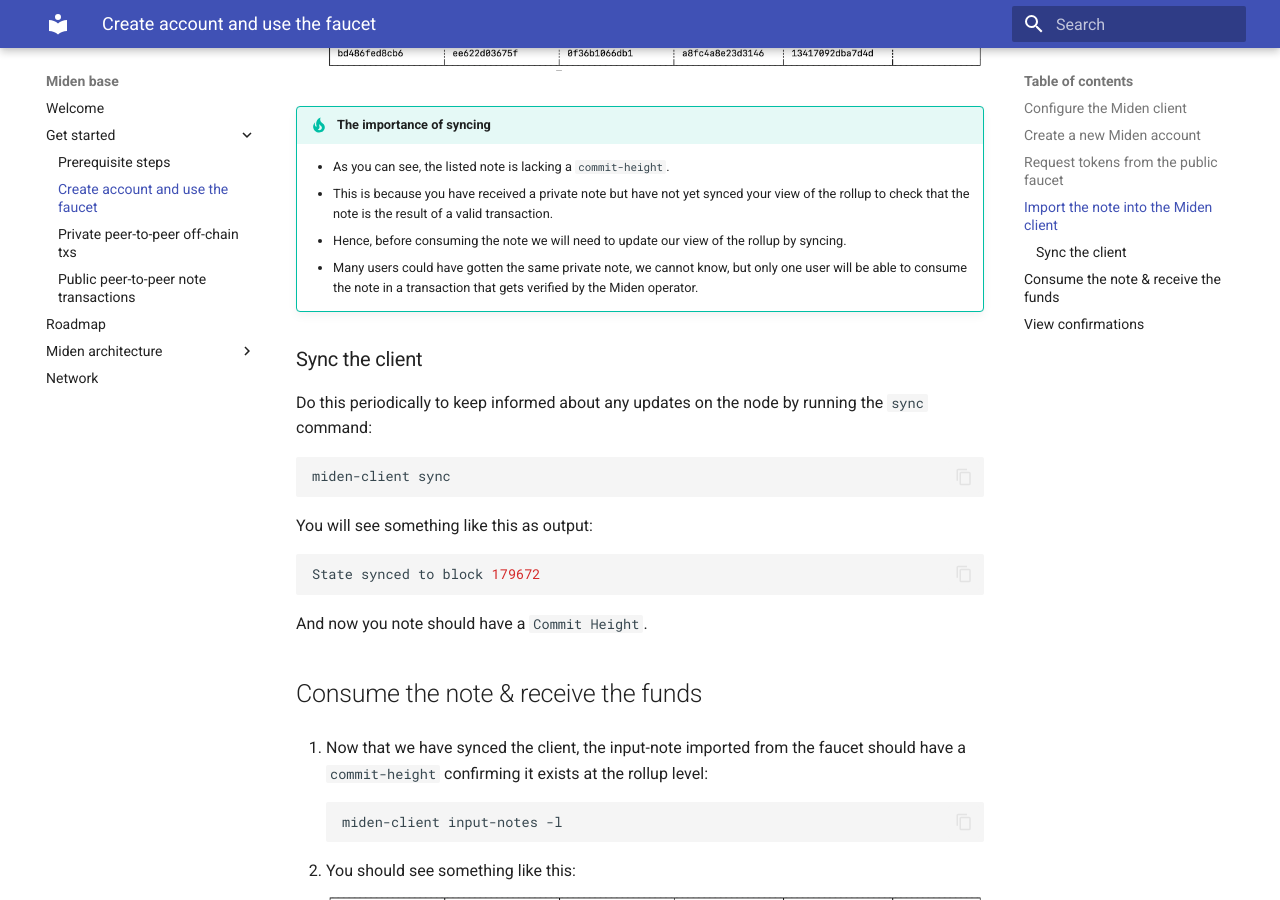
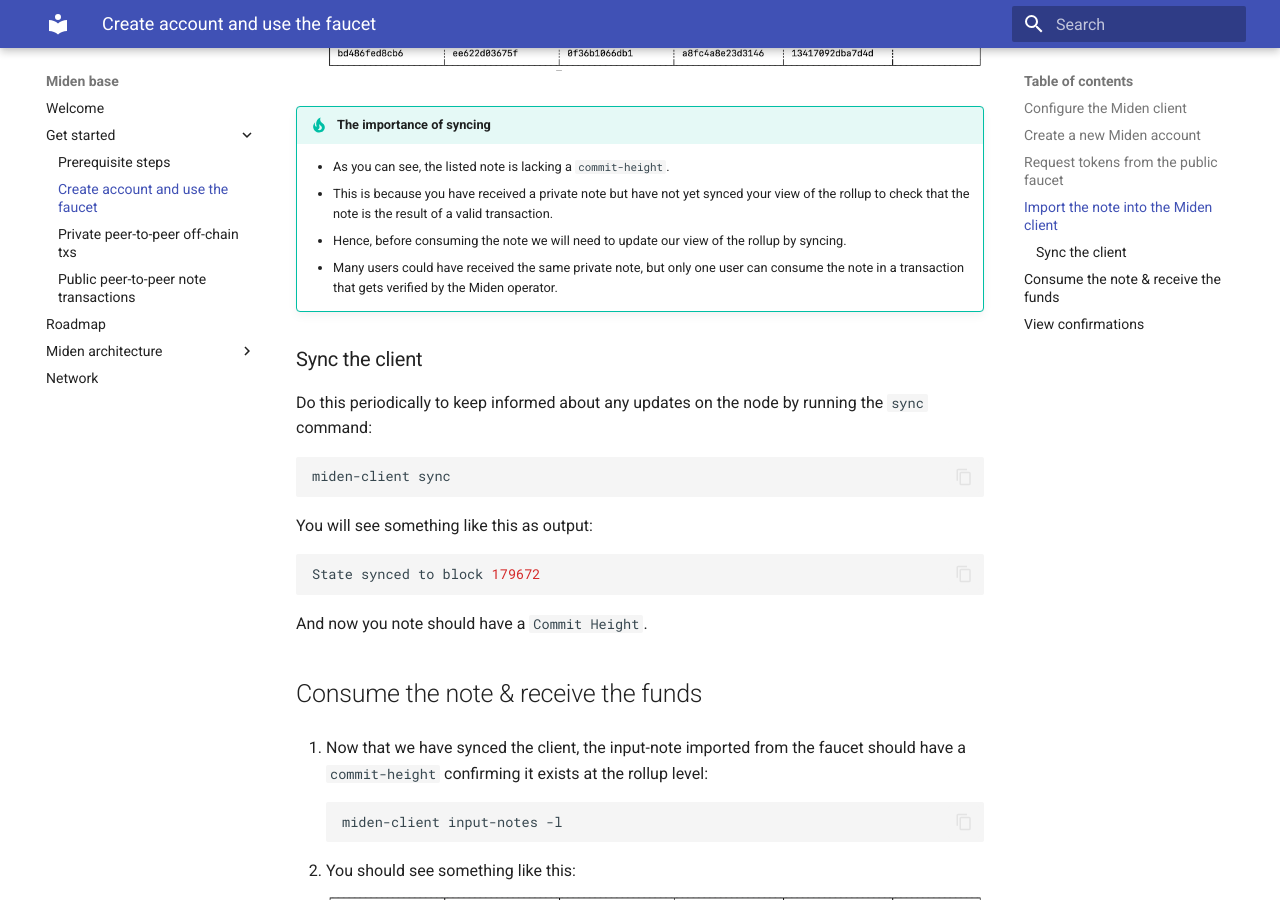
Before and after one commit to 0xPolygonMiden/miden-base, an MkDocs documentation site: the page built from docs/introduction/get-started/create-account-use-faucet.md, in a window 1280 px wide and 900 px high, scrolled down 2637 px. Built offline with MkDocs 1.6.1 and Material for MkDocs 9.7.7, drawn with Linux system fonts in a browser that asks for light colours.

Commit message:
Update docs/introduction/get-started/create-account-use-faucet.md

```diff
--- a/docs/introduction/get-started/create-account-use-faucet.md
+++ b/docs/introduction/get-started/create-account-use-faucet.md
@@ -113,7 +113,7 @@ Save the account ID for a future step.
       - As you can see, the listed note is lacking a `commit-height`.
       - This is because you have received a private note but have not yet synced your view of the rollup to check that the note is the result of a valid transaction.
       - Hence, before consuming the note we will need to update our view of the rollup by syncing.
-      - Many users could have gotten the same private note, we cannot know, but only one user will be able to consume the note in a transaction that gets verified by the Miden operator.
+      - Many users could have received the same private note, but only one user can consume the note in a transaction that gets verified by the Miden operator.
 
 ### Sync the client
 
```
